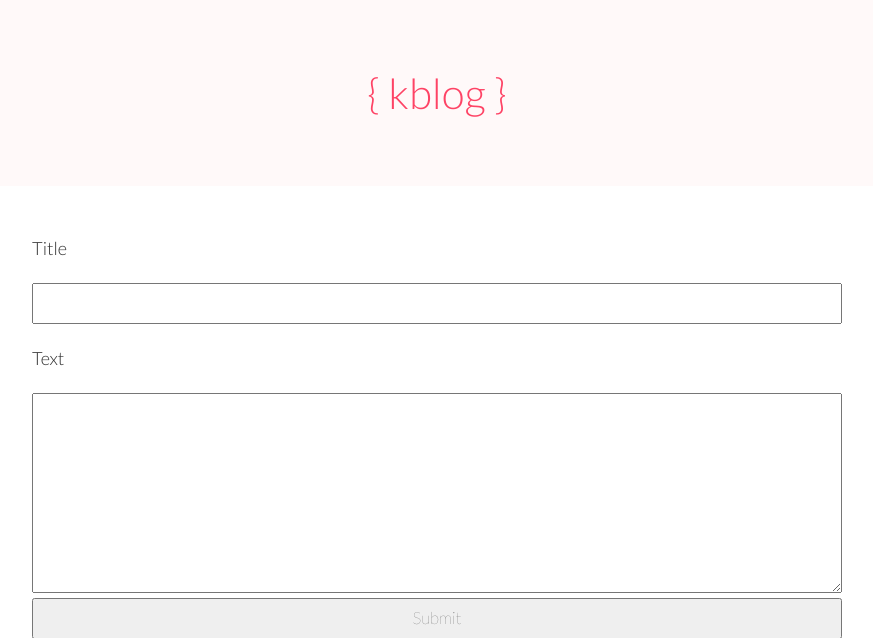
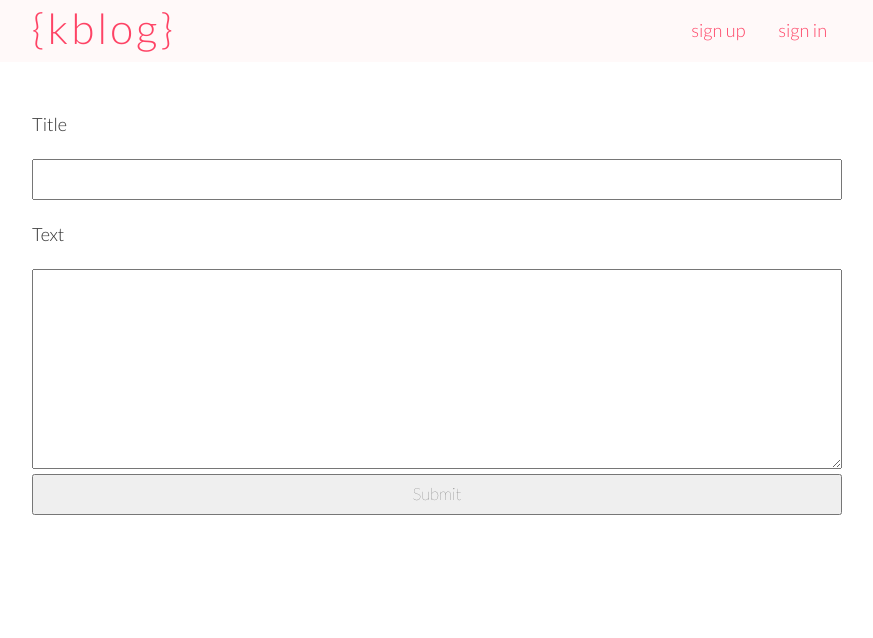
Before and after one commit to katyanna/kblog, a Flask app: page /new in a window 1280 px wide. Shown: the top 638 px of the page, without its empty margins (203-1076 px from the left). Run offline with Flask 2, Linux system fonts and the light colour scheme; some libraries are stand-ins or nearby versions.

Commit message:
Add sign up and sign in links to header

```diff
--- a/static/style.css
+++ b/static/style.css
@@ -12,15 +12,9 @@ header {
   background-color: #fff9f9;
 }
 
-.site-title {
-  margin: 0;
-  padding: 5em 0;
-}
-
 h1 {
   color: #FE4365;
   margin: 0 auto;
-  text-align: center;
   font-weight: 300;
   font-size: 3em;
 }
@@ -28,6 +22,34 @@ h1 {
 h2 {
   color: #FE4365;
   font-weight: 300;
+}
+
+.wrapper{
+  max-width: 60em;
+  margin: 0 auto;
+}
+
+
+.site-title {
+  letter-spacing: 3px;
+  float: left;
+  margin-top: 5px;
+}
+
+.home-nav {
+  line-height: 60px;
+}
+
+.home-nav ul {
+  float: right;
+  margin: 0;
+  list-style: none;
+}
+
+.home-nav ul li {
+  display: inline;
+  padding: 0 15px;
+  font-size: 1.3em;
 }
 
 /*
--- a/templates/base.html
+++ b/templates/base.html
@@ -10,8 +10,18 @@
   </head>
 
   <body>
-    <header class="site-title">
-      <h1><a href="/">{ kblog }</a></h1>
+    <header class="row">
+      <div class="wrapper">
+        <div class="col-md-4 site-title">
+          <h1><a href="/">{kblog}</a></h1>
+        </div>
+        <nav class="col-md-8 home-nav">
+          <ul>
+            <li><a href="/signup">sign up</a></li>
+            <li><a href="/signin">sign in</a></li>
+          </ul>
+        </nav>
+      </div>
     </header>
 
     <main class="container">
```
